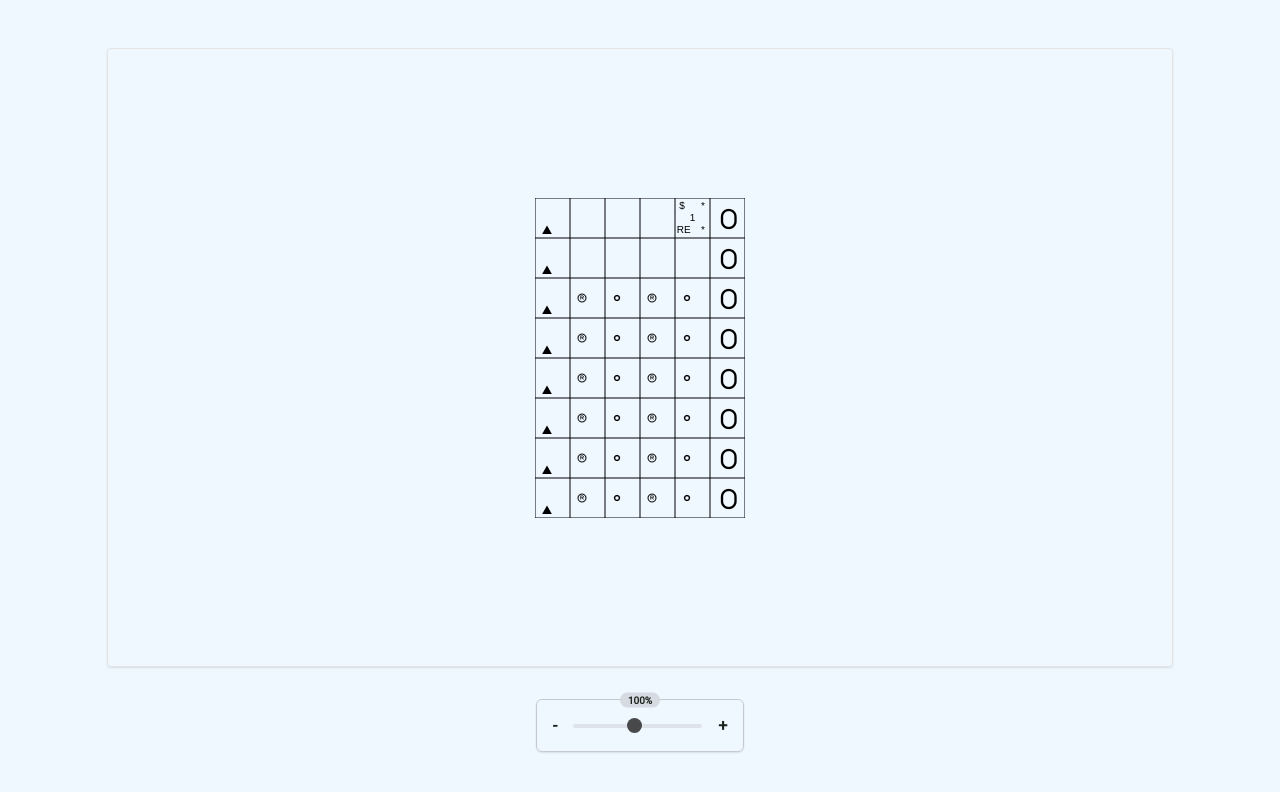
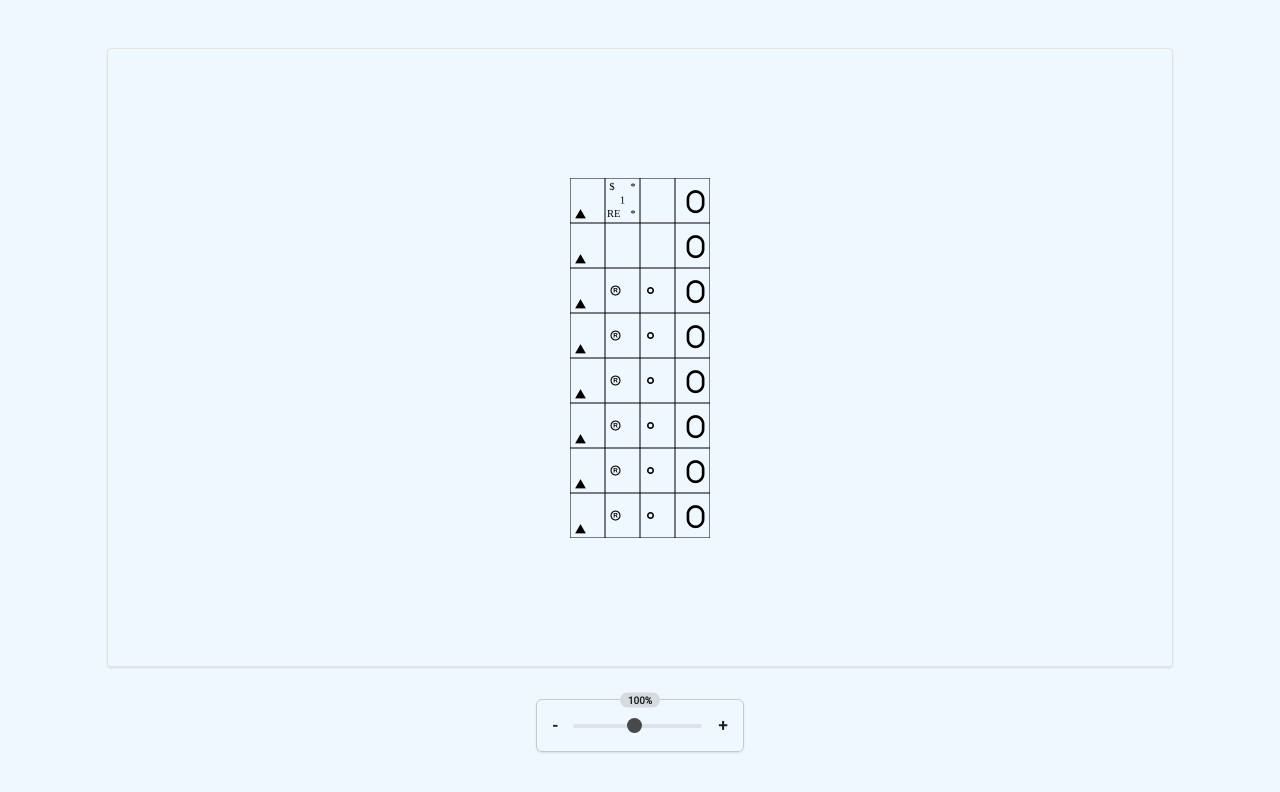
Before and after one commit to git4pankajchauhan/react-canvas-matrix, a React (Vite) app: page / in a window 1280 px wide. Shown: the top 792 px of the page. Built offline with nearby package versions, Linux system fonts and the light colour scheme.

Commit message:
bug fixes

```diff
--- a/src/App.tsx
+++ b/src/App.tsx
@@ -4,8 +4,8 @@ function App() {
   return (
     <CanvasMatrix
       gridRows={8}
-      gridColumn={6}
-      gridHeight={40}
+      gridColumn={4}
+      gridHeight={45}
       gridWidth={35}
       emptyGrid={
         {
@@ -15,10 +15,6 @@ function App() {
           // toCol:3
         }
       }
-      multiSymbolIndex={{
-        col: 4,
-        row: 4,
-      }}
     />
   );
 }
--- a/src/components/CanvasMatrix/CanvasMatrix.functions.ts
+++ b/src/components/CanvasMatrix/CanvasMatrix.functions.ts
@@ -1,6 +1,15 @@
 /**
- * The function sets the device pixel ratio for a canvas element to ensure proper rendering on
- * high-resolution screens.
+ * The setDPI function sets the DPI (dots per inch) of a canvas element to match the device pixel
+ * ratio.
+ * @param {HTMLCanvasElement} canvas - The canvas parameter is an HTMLCanvasElement, which represents a
+ * drawing area on a web page. It is used to draw graphics using JavaScript.
+ * @param {CanvasRenderingContext2D} ctx - The parameter `ctx` is the rendering context of the canvas
+ * element. It is an instance of the `CanvasRenderingContext2D` interface, which provides methods and
+ * properties for drawing on the canvas.
+ * @param {number} width - The width parameter represents the desired width of the canvas in pixels.
+ * @param {number} height - The `height` parameter in the `setDPI` function represents the desired
+ * height of the canvas in pixels. It is used to set the height of the canvas element and to scale the
+ * context accordingly.
  */
 export const setDPI = (canvas: HTMLCanvasElement, ctx: CanvasRenderingContext2D, width: number, height: number) => {
   ctx.imageSmoothingEnabled = true;
@@ -18,6 +27,18 @@ export const setDPI = (canvas: HTMLCanvasElement, ctx: CanvasRenderingContext2D,
   ctx.scale(dpr, dpr);
 };
 
+/**
+ * The `drawTriangle` function takes a canvas context, coordinates, and side length as parameters and
+ * draws an equilateral triangle on the canvas.
+ * @param {CanvasRenderingContext2D} ctx - The `ctx` parameter is the CanvasRenderingContext2D object,
+ * which represents the drawing context on the canvas. It is used to perform drawing operations such as
+ * drawing lines, shapes, and text on the canvas.
+ * @param {number} x - The x-coordinate of the center of the triangle.
+ * @param {number} y - The parameter `y` represents the y-coordinate of the center point of the
+ * triangle.
+ * @param {number} sideLength - The `sideLength` parameter represents the length of each side of the
+ * equilateral triangle.
+ */
 export const drawTriangle = (ctx: CanvasRenderingContext2D, x: number, y: number, sideLength: number) => {
   // Calculate the height of the equilateral triangle
   const height = (Math.sqrt(3) / 2) * sideLength;
@@ -49,6 +70,18 @@ export const drawTriangle = (ctx: CanvasRenderingContext2D, x: number, y: number
   ctx.stroke();
 };
 
+/**
+ * The function `drawCircle` takes a canvas rendering context, coordinates, and radius as parameters
+ * and draws a circle on the canvas.
+ * @param {CanvasRenderingContext2D} ctx - The parameter `ctx` is of type `CanvasRenderingContext2D`,
+ * which represents the 2D rendering context for the drawing surface of a `<canvas>` element. It
+ * provides methods and properties for drawing shapes, text, and images on the canvas.
+ * @param {number} x - The x parameter represents the x-coordinate of the center of the circle.
+ * @param {number} y - The 'y' parameter represents the vertical position of the center of the circle
+ * on the canvas.
+ * @param {number} radius - The "radius" parameter in the "drawCircle" function represents the radius
+ * of the circle that you want to draw. It determines the size of the circle.
+ */
 export const drawCircle = (ctx: CanvasRenderingContext2D, x: number, y: number, radius: number) => {
   ctx.beginPath();
   ctx.arc(x, y, radius, 0, Math.PI * 2, true);
@@ -57,6 +90,18 @@ export const drawCircle = (ctx: CanvasRenderingContext2D, x: number, y: number,
   ctx.closePath();
 };
 
+/**
+ * The function `drawRoundRect` draws a rounded rectangle on a canvas using the provided context,
+ * position, and radius.
+ * @param {CanvasRenderingContext2D} ctx - The parameter `ctx` is the CanvasRenderingContext2D object,
+ * which represents the 2D rendering context for the drawing surface of a canvas element. It provides
+ * methods and properties for drawing shapes, text, images, and more on the canvas.
+ * @param {number} x - The x-coordinate of the top-left corner of the rounded rectangle.
+ * @param {number} y - The `y` parameter represents the y-coordinate of the top-left corner of the
+ * rounded rectangle.
+ * @param {number} rh - The parameter "rh" stands for "rounded height" and it represents the height of
+ * the rounded rectangle shape that will be drawn on the canvas.
+ */
 export const drawRoundRect = (ctx: CanvasRenderingContext2D, x: number, y: number, rh: number) => {
   ctx.beginPath();
   // ctx.arc(x, y, radius, 0, Math.PI * 2, true);
@@ -70,7 +115,19 @@ export const drawRoundRect = (ctx: CanvasRenderingContext2D, x: number, y: numbe
   ctx.closePath();
 };
 
-export const drawTrademark = (ctx: CanvasRenderingContext2D, x: number, y: number, radius: number) => {
+/**
+ * The function `drawRegisteredTrademark` draws a registered trademark symbol (letter R inside a
+ * circle) on a canvas at a specified position and size.
+ * @param {CanvasRenderingContext2D} ctx - The `ctx` parameter is the canvas rendering context. It is
+ * used to draw on the canvas.
+ * @param {number} x - The x parameter represents the x-coordinate of the center of the registered
+ * trademark symbol on the canvas.
+ * @param {number} y - The `y` parameter represents the y-coordinate of the center of the registered
+ * trademark symbol on the canvas.
+ * @param {number} radius - The `radius` parameter represents the radius of the circle in which the
+ * registered trademark symbol will be drawn.
+ */
+export const drawRegisteredTrademark = (ctx: CanvasRenderingContext2D, x: number, y: number, radius: number) => {
   ctx.beginPath();
   ctx.arc(x, y, radius, 0, Math.PI * 2, true);
   ctx.lineWidth = radius * 0.25;
@@ -85,10 +142,24 @@ export const drawTrademark = (ctx: CanvasRenderingContext2D, x: number, y: numbe
   ctx.closePath();
 };
 
+/**
+ * The `drawMultipleSymbols` function draws multiple symbols (dollar sign, asterisk, number 1, and
+ * "RE") on a canvas at specified positions and sizes.
+ * @param {CanvasRenderingContext2D} ctx - The `ctx` parameter is the CanvasRenderingContext2D object,
+ * which represents the drawing context on the canvas. It is used to perform drawing operations such as
+ * drawing shapes, text, and images on the canvas.
+ * @param {number} x - The x-coordinate of the starting point of the symbols.
+ * @param {number} y - The `y` parameter represents the vertical position of the symbols on the canvas.
+ * It determines the starting point of the symbols along the y-axis.
+ * @param {number} height - The `height` parameter represents the height of the canvas area where the
+ * symbols will be drawn.
+ * @param {number} width - The width parameter represents the width of the canvas or the area where the
+ * symbols will be drawn.
+ */
 export const drawMultipleSymbols = (ctx: CanvasRenderingContext2D, x: number, y: number, height: number, width: number) => {
   ctx.beginPath();
 
-  ctx.font = `${Math.min(width * 0.3, 14)}px`;
+  ctx.font = `${Math.min(width * 0.3, 14)}px Roboto`;
   ctx.textAlign = "center";
   ctx.textBaseline = "middle";
 
--- a/src/components/CanvasMatrix/CanvasMatrix.hooks.tsx
+++ b/src/components/CanvasMatrix/CanvasMatrix.hooks.tsx
@@ -1,6 +1,6 @@
-import { useEffect, useRef, useState } from "react";
+import { useLayoutEffect, useRef, useState } from "react";
+import { drawCircle, drawMultipleSymbols, drawRegisteredTrademark, drawRoundRect, drawTriangle, setDPI } from "./CanvasMatrix.functions";
 import { IProps } from "./CanvasMatrix.utils";
-import { drawCircle, drawMultipleSymbols, drawRoundRect, drawTrademark, drawTriangle, setDPI } from "./CanvasMatrix.functions";
 
 export const useDrawCanvas = (props: IProps) => {
   const { gridColumn, gridRows, gridHeight, gridWidth, emptyGrid, multiSymbolIndex } = props;
@@ -8,7 +8,7 @@ export const useDrawCanvas = (props: IProps) => {
 
   const [zoomScale, setZoomScale] = useState<number>(1);
 
-  useEffect(() => {
+  useLayoutEffect(() => {
     const canvas = canvasRef.current;
     if (!canvas) return;
 
@@ -41,15 +41,11 @@ export const useDrawCanvas = (props: IProps) => {
     if (rowMultiSymbol < fromRow) rowMultiSymbol = fromRow;
     if (rowMultiSymbol >= toRow) rowMultiSymbol = fromRow;
 
-    /* This is a function that sets the DPI (dots per inch)
-    of the canvas to ensure that it is rendered properly on different devices with different pixel
-    densities. */
     setDPI(canvas, ctx, totalWidth, totalHeight);
 
     /* This is clearing the entire canvas by erasing all  the pixels within the specified rectangle. */
     ctx.clearRect(0, 0, canvas.width, canvas.height);
 
-    // Draw grid boxes
     for (let row = 0; row < gridRows; row++) {
       for (let col = 0; col < gridColumn; col++) {
         const x = col * gridWidth;
@@ -59,14 +55,13 @@ export const useDrawCanvas = (props: IProps) => {
         const isLastCol = col === gridColumn - 1;
 
         if (isFirstCol) {
-          /* The code is calculating the coordinates and dimensions for drawing a triangle on the canvas. */
           const tSideLength = gridHeight * 0.2;
-          const _x = x + gridHeight * 0.3;
+          const _x = x + gridWidth * 0.3;
           const _y = y + gridHeight - tSideLength;
           drawTriangle(ctx, _x, _y, tSideLength);
         } else if (isLastCol) {
           const _h = gridHeight * 0.45;
-          const _x = x + gridHeight * 0.3;
+          const _x = x + gridWidth * 0.37;
           const _y = y + gridHeight * 0.3;
           drawRoundRect(ctx, _x, _y, _h);
         } else if (allowEmptyGrid && col >= fromCol && col < toCol && row >= fromRow && row < toRow) {
@@ -75,14 +70,14 @@ export const useDrawCanvas = (props: IProps) => {
           }
         } else if (col % 2 === 0) {
           const _r = gridHeight * 0.06;
-          const _x = x + gridHeight * 0.3;
+          const _x = x + gridWidth * 0.3;
           const _y = y + gridHeight * 0.5;
           drawCircle(ctx, _x, _y, _r);
         } else {
           const _r = gridHeight * 0.1;
-          const _x = x + gridHeight * 0.3;
+          const _x = x + gridWidth * 0.3;
           const _y = y + gridHeight * 0.5;
-          drawTrademark(ctx, _x, _y, _r);
+          drawRegisteredTrademark(ctx, _x, _y, _r);
         }
         ctx.lineWidth = 1;
         ctx.strokeRect(x, y, gridWidth, gridHeight);
```
